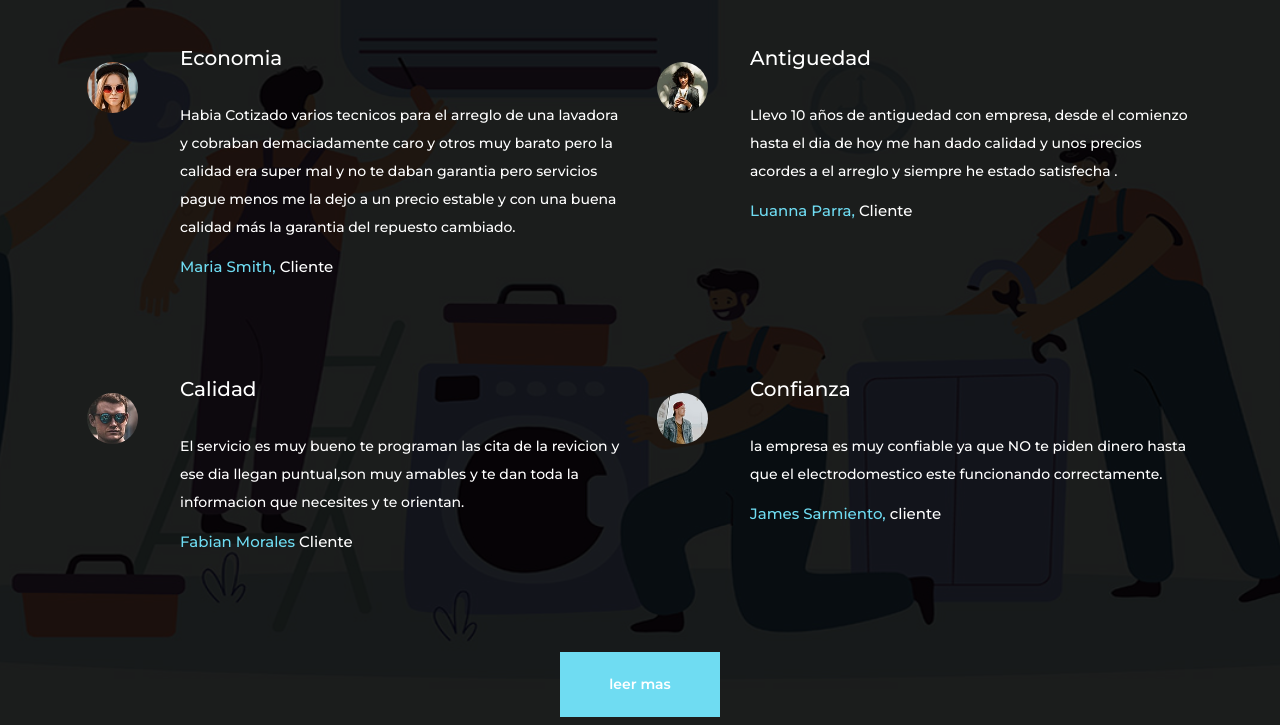
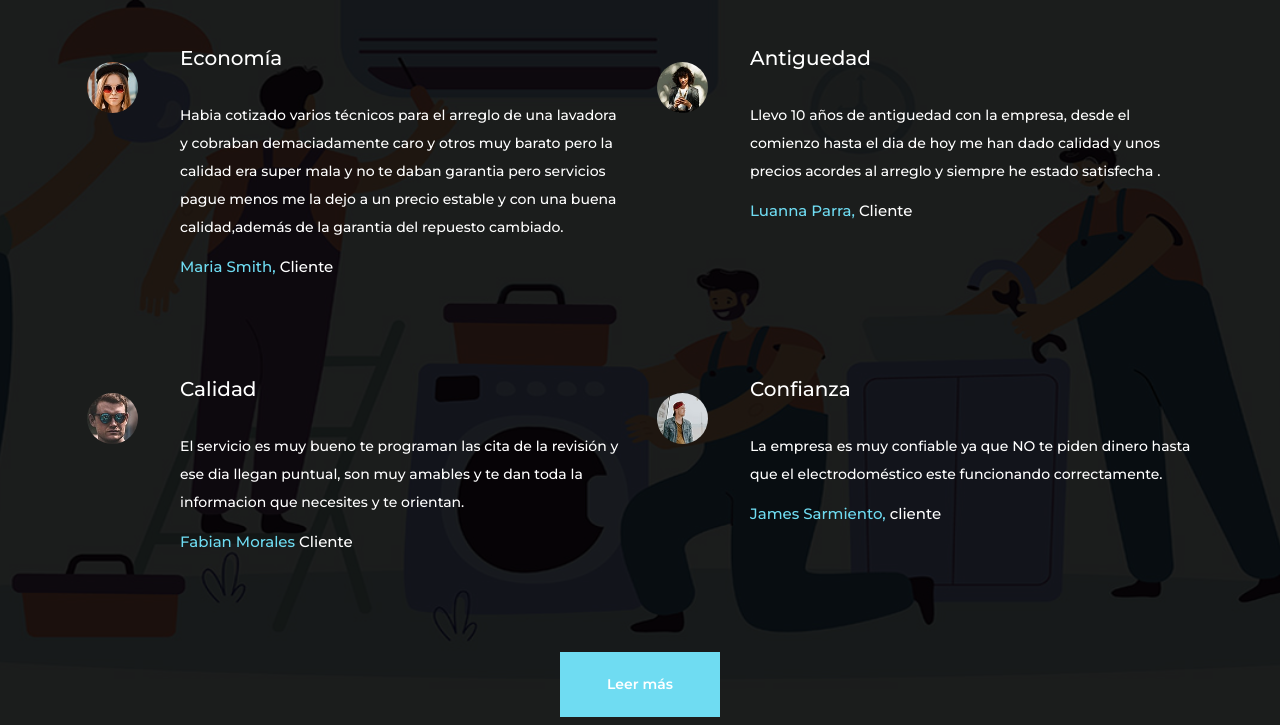
Before and after one commit to ServiciosPagueMenos/lavadorasyneveras, a plain HTML site: page index.html in a window 1280 px wide. Shown: the part 1815-2540 px from the top of the page. Drawn offline with Linux system fonts and the light colour scheme; files whose address does not match are found by name.

Commit message:
Update index.html

```diff
--- a/index.html
+++ b/index.html
@@ -272,8 +272,8 @@
                             <img src="img/bg-img/t1.jpg" alt="">
                         </div>
                         <div class="testimonial-content">
-                            <h5>Economia </h5>
-                            <p>Habia Cotizado varios tecnicos para el arreglo de una lavadora y cobraban demaciadamente caro y otros muy barato pero la calidad era super mal y no te daban garantia pero servicios pague menos me la dejo a un precio estable y con una buena calidad más la garantia del repuesto cambiado.</p>
+                            <h5>Economía </h5>
+                            <p>Habia cotizado varios técnicos para el arreglo de una lavadora y cobraban demaciadamente caro y otros muy barato pero la calidad era super mala y no te daban garantia pero servicios pague menos me la dejo a un precio estable y con una buena calidad,además de la garantia del repuesto cambiado.</p>
                             <h6><span>Maria Smith,</span> Cliente </h6>
                         </div>
                     </div>
@@ -286,7 +286,7 @@
                         </div>
                         <div class="testimonial-content">
                             <h5>Antiguedad</h5>
-                            <p>Llevo 10 años de antiguedad con empresa, desde el comienzo hasta el dia de hoy me han dado calidad y unos precios acordes a el arreglo y siempre he estado satisfecha .</p>
+                            <p>Llevo 10 años de antiguedad con la empresa, desde el comienzo hasta el dia de hoy me han dado calidad y unos precios acordes al arreglo y siempre he estado satisfecha .</p>
                             <h6><span>Luanna Parra,</span> Cliente</h6>
                         </div>
                     </div>
@@ -299,7 +299,7 @@
                         </div>
                         <div class="testimonial-content">
                              <h5>Calidad</h5>
-                            <p>El servicio es muy bueno te programan las cita de la revicion y ese dia llegan puntual,son muy amables y te dan toda la informacion que necesites y te orientan.</p>
+                            <p>El servicio es muy bueno te programan las cita de la revisión y ese dia llegan puntual, son muy amables y te dan toda la informacion que necesites y te orientan.</p>
                             <h6><span>Fabian Morales </span> Cliente </h6>
                         </div>
                     </div>
@@ -312,7 +312,7 @@
                         </div>
                         <div class="testimonial-content">
                             <h5>Confianza </h5>
-                            <p>la empresa es muy confiable ya que NO te piden dinero hasta que el electrodomestico este funcionando correctamente.</p>
+                            <p>La empresa es muy confiable ya que NO te piden dinero hasta que el electrodoméstico este funcionando correctamente.</p>
                             <h6><span>James Sarmiento,</span> cliente </h6>
                         </div>
                     </div>
@@ -321,7 +321,7 @@
             <div class="row">
                 <div class="col-12">
                     <div class="load-more-btn text-center wow fadeInUp" data-wow-delay="800ms">
-                        <a href="about-us.html" class="btn academy-btn">leer mas</a>
+                        <a href="about-us.html" class="btn academy-btn">Leer más</a>
                     </div>
                 </div>
             </div>
@@ -355,7 +355,7 @@
                                 <i class="fa fa-star" aria-hidden="true"></i>
                                 <i class="fa fa-star-o" aria-hidden="true"></i>
                             </div>
-                            <p> El mantenimiento de la lavadora puede ayudarte a evitar bacterias y mota en tu ropa.El manteniento debe hacerce una vez al año para hacer limpieza y un chequeo de tu aparato este trabajando correctamente .</p>
+                            <p> El mantenimiento de la lavadora puede ayudarte a evitar bacterias y mota en tu ropa.El mantenimiento debe hacerce una vez al año para hacer limpieza y un chequeo de tu aparato para que este trabajando correctamente .</p>
                             <a href="contact.html" class="btn academy-btn btn-sm">contactar</a>
                         </div>
                         <div class="popular-course-thumb bg-img" style="background-image: url(img/bg-img/pc-1.jpg);"></div>
@@ -375,7 +375,7 @@
                                 <i class="fa fa-star" aria-hidden="true"></i>
                                 <i class="fa fa-star-o" aria-hidden="true"></i>
                             </div>
-                            <p>Venta de herramientas,accesorios y repuestos totalmente nuevos .</p>
+                            <p>Venta de herramientas, accesorios y repuestos totalmente nuevos .</p>
                             <a href="contact.html" class="btn academy-btn btn-sm">contactar </a>
                         </div>
                         <div class="popular-course-thumb bg-img" style="background-image: url(img/bg-img/pc-2.jpg);"></div>
@@ -395,7 +395,7 @@
                                 <i class="fa fa-star" aria-hidden="true"></i>
                                 <i class="fa fa-star-o" aria-hidden="true"></i>
                             </div>
-                            <p>Se cambia o se arregla la pieza dañada del electrodomestico para que funcione correctamente.</p>
+                            <p>Se cambia o se arregla la pieza dañada del electrodoméstico para que funcione correctamente.</p>
                             <a href="contact.html" class="btn academy-btn btn-sm">contactar</a>
                         </div>
                         <div class="popular-course-thumb bg-img" style="background-image: url(img/bg-img/pc-3.jpg);"></div>
@@ -406,7 +406,7 @@
                 <div class="col-12 col-lg-6">
                     <div class="single-top-popular-course d-flex align-items-center flex-wrap mb-30 wow fadeInUp" data-wow-delay="700ms">
                         <div class="popular-course-content">
-                            <h5>VENTA DE ELECTRODOMESTICOS</h5>
+                            <h5>VENTA DE ELECTRODOMÉSTICOS</h5>
 
                             <div class="course-ratings">
                                 <i class="fa fa-star" aria-hidden="true"></i>
```
